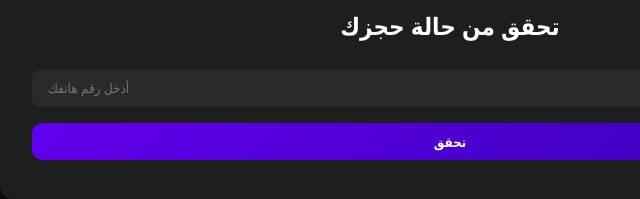
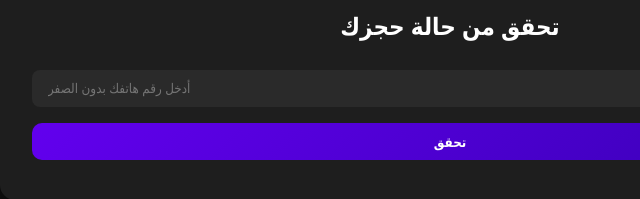
Before and after one commit to laithqwe/icliniccenter, a plain HTML site: page patient.html in a window 1280 px wide. Shown: the part 225-424 px from the top of the page, 190-830 px from the left. Drawn offline with Linux system fonts and the light colour scheme; no server answers.

Commit message:
Update patient.html

```diff
--- a/patient.html
+++ b/patient.html
@@ -29,7 +29,7 @@
 
   <!-- التحقق من الحالة -->
   <h2>تحقق من حالة حجزك</h2>
-  <input type="text" id="statusPhone" placeholder="أدخل رقم هاتفك">
+  <input type="text" id="statusPhone" placeholder="أدخل رقم هاتفك بدون الصفر">
   <button id="checkStatusBtn">تحقق</button>
   <div id="statusResult"></div>
 </div>
```
